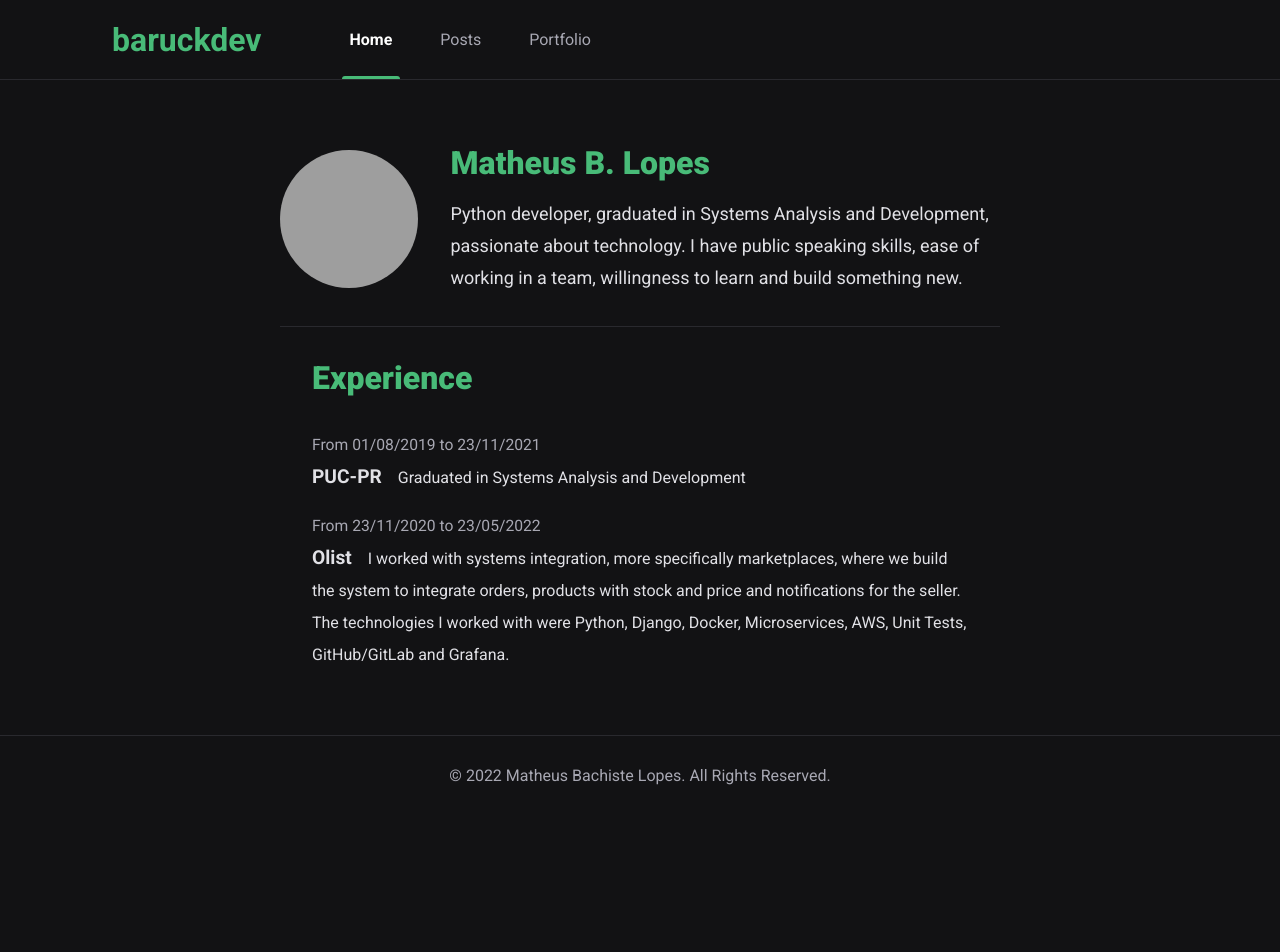
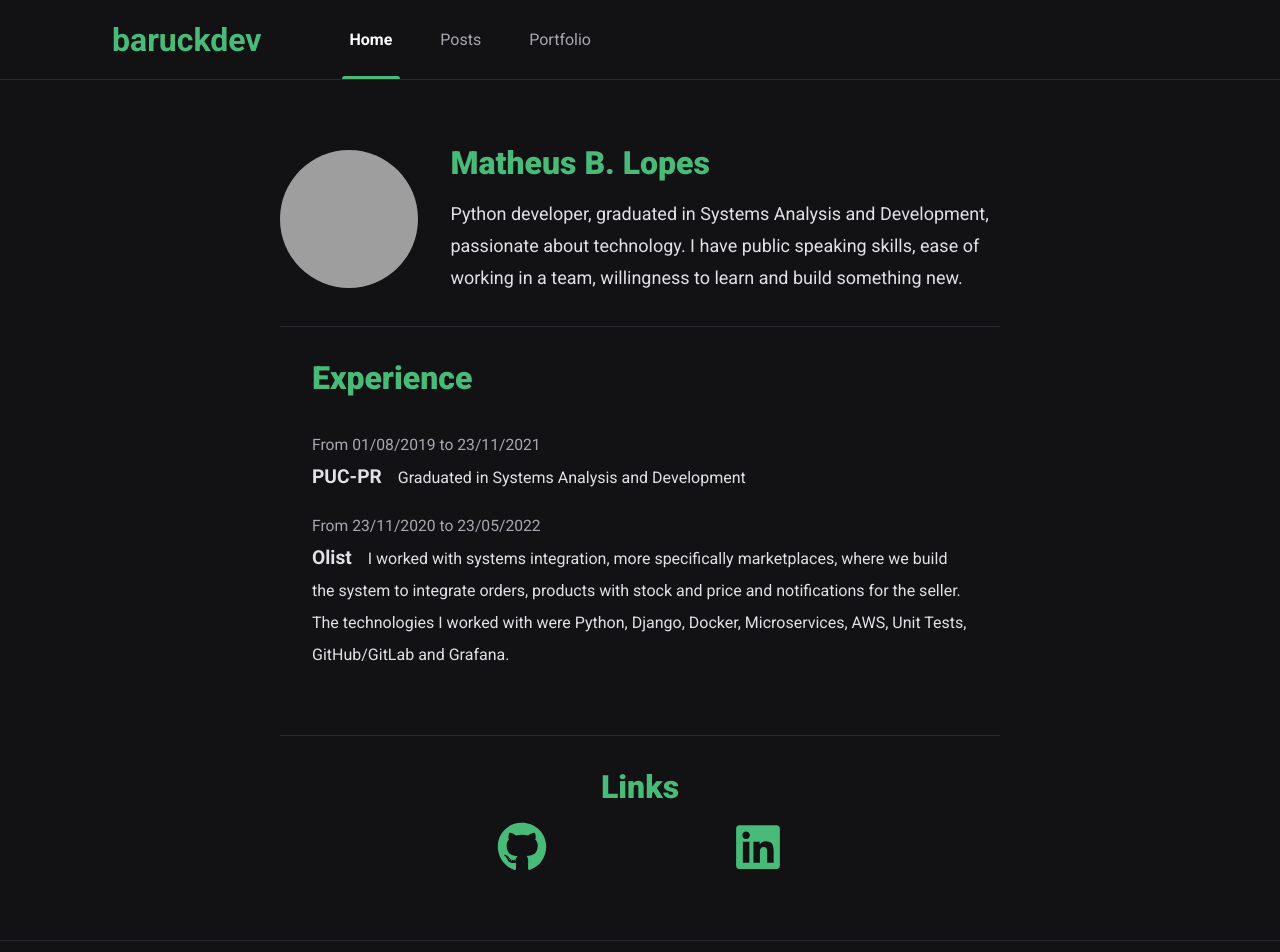
Before and after one commit to MatheusBLopes/baruckdev-website, a Next.js app: page / in a window 1280 px wide. Shown: the top 952 px of the page. Before the commit the page ends 815 px from the top, so only its background shows below. Built offline with nearby package versions, Linux system fonts and the light colour scheme; grey boxes are pictures that could not be loaded.

Commit message:
Add links section

```diff
--- a/package.json
+++ b/package.json
@@ -12,7 +12,8 @@
     "axios": "^0.27.2",
     "next": "12.1.6",
     "react": "18.2.0",
-    "react-dom": "18.2.0"
+    "react-dom": "18.2.0",
+    "react-icons": "^4.4.0"
   },
   "devDependencies": {
     "@types/node": "^18.0.0",
--- a/src/pages/home.module.scss
+++ b/src/pages/home.module.scss
@@ -79,5 +79,33 @@
 
         }
 
+        .linksContainer {
+            padding: 2rem;
+            margin-bottom: 2rem;
+            border-top: 1px solid var(--gray-800);
+
+            h1 {
+                font-size: 2rem;
+                font-weight: 900;
+                color: var(--green-400);
+                margin-bottom: 1rem;
+
+                width: 100%;
+
+                text-align: center;
+            }
+
+            section {
+                display: flex;
+                justify-content: space-evenly;
+                svg {
+                    width: 50px;
+                    height: 50px;
+
+                    color: var(--green-400);
+                }
+            }
+        }
+
     }
 }
--- a/src/pages/index.tsx
+++ b/src/pages/index.tsx
@@ -2,6 +2,9 @@
 import Head from 'next/head'
 import Image from 'next/image'
 import styles from './home.module.scss'
+
+import { FaGithub, FaLinkedin } from 'react-icons/fa'
+import Link from 'next/link'
 
 export default function Home() {
   return (
@@ -33,6 +36,28 @@ export default function Home() {
             </div>
           </div>
 
+          <div className={styles.linksContainer}>
+            <h1>Links</h1>
+
+            <section>
+              <Link
+                href="https://github.com/MatheusBLopes"
+              >
+                <a>
+                  <FaGithub />
+                </a>
+              </Link>
+
+              <Link
+                href="https://www.linkedin.com/in/matheus-bachiste-lopes/"
+              >
+                <a>
+                  <FaLinkedin />
+                </a>
+              </Link>
+            </section>
+          </div>
+
 
         </div>
 
```
Also changed, not shown: 1 other file (tests, documents, lock files or other folders).
